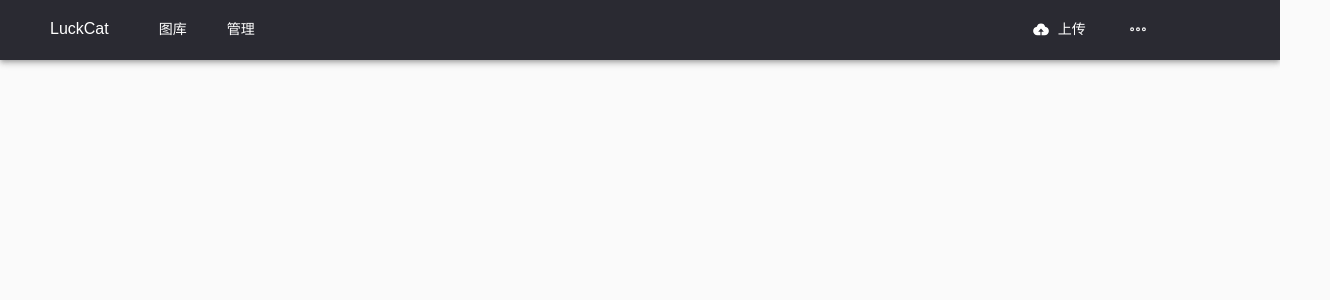
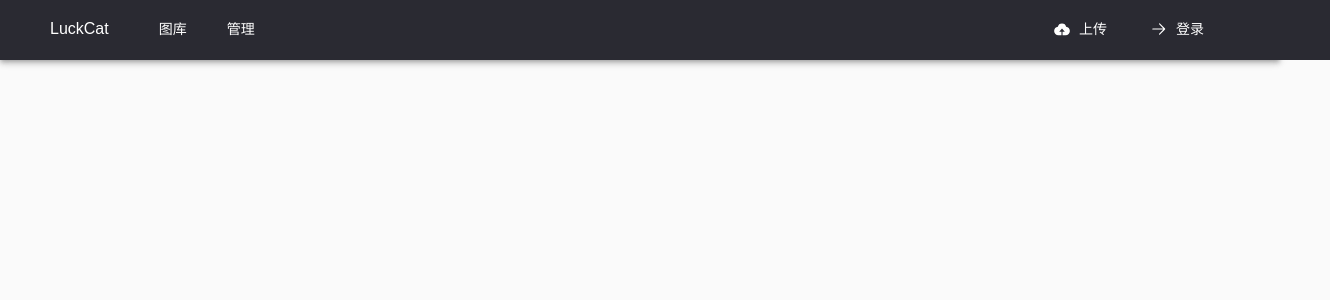
Before and after one commit to oriental1212/LuckCatUi, a Vue app: page /user in a window 1280 px wide. Shown: the top 300 px of the page, 1330 px wide, since content can reach past the window. Built offline with nearby package versions, Linux system fonts and the light colour scheme.

Commit message:
导航栏右边显示省略号问题

```diff
--- a/package.json
+++ b/package.json
@@ -24,9 +24,7 @@
     "eslint": "^8.36.0",
     "eslint-config-prettier": "^8.7.0",
     "eslint-plugin-vue": "^9.9.0",
-    "node-sass": "^8.0.0",
     "prettier": "2.8.4",
-    "sass-loader": "^13.2.1",
     "vite": "^4.1.0",
     "vite-plugin-eslint": "^1.8.1"
   }
--- a/src/layout/user-over-view.vue
+++ b/src/layout/user-over-view.vue
@@ -2,8 +2,10 @@
     <div class="common-layout">
         <el-container style="height: 100%">
             <el-header>
+                <div style="display: flex">
+                    <div style="width: calc(100% - 300px)">
                         <el-menu
-                    :default-active="user-home"
+                            :default-active="user - home"
                             class="el-menu-demo"
                             mode="horizontal"
                             background-color="#2a2a32"
@@ -14,10 +16,31 @@
                             <div class="logo">LuckCat</div>
                             <el-menu-item index="photo-view">图库</el-menu-item>
                             <el-menu-item index="">管理</el-menu-item>
-                    <div style="flex-grow: 0.953;"></div>
-                    <el-menu-item index="user-home"><el-icon><UploadFilled/></el-icon>上传</el-menu-item>
-                    <el-menu-item index="login"><el-icon><Right/></el-icon>登录</el-menu-item>
                         </el-menu>
+                    </div>
+                    <div style="width: 300px; transform: translateX(100px);">
+                        <el-menu
+                            mode="horizontal"
+                            class="el-menu-demo"
+                            background-color="#2a2a32"
+                            text-color="#fff"
+                            @select="select"
+                        >
+                            <el-menu-item index="user-home">
+                                <el-icon>
+                                    <UploadFilled />
+                                </el-icon>
+                                上传
+                            </el-menu-item>
+                            <el-menu-item index="login">
+                                <el-icon>
+                                    <Right />
+                                </el-icon>
+                                登录
+                            </el-menu-item>
+                        </el-menu>
+                    </div>
+                </div>
             </el-header>
             <el-main style="padding: 0px">
                 <!-- 上传模块 -->
@@ -33,13 +56,31 @@
                             multiple
                         >
                             <el-icon class="el-icon--upload">
-                                <upload-filled/>
+                                <upload-filled />
                             </el-icon>
                             <div class="el-upload__text">
-                                <div style="font-size: 30px; color: #ffffff; margin-bottom: 10px;">拖放图片到这里上传</div>
-                                <span style="font-size: 1em; color: #ffffff;">或者 <em><el-icon><ZoomIn /></el-icon>浏览您的计算器</em></span>
-                                <br>
-                                <div style="font-size: .79rem; margin-top: 5px;">JPG JPEG PNG BMP GIF</div>
+                                <div
+                                    style="
+                                        font-size: 30px;
+                                        color: #ffffff;
+                                        margin-bottom: 10px;
+                                    "
+                                >
+                                    拖放图片到这里上传
+                                </div>
+                                <span style="font-size: 1em; color: #ffffff"
+                                    >或者
+                                    <em
+                                        ><el-icon><ZoomIn /></el-icon
+                                        >浏览您的计算器</em
+                                    ></span
+                                >
+                                <br />
+                                <div
+                                    style="font-size: 0.79rem; margin-top: 5px"
+                                >
+                                    JPG JPEG PNG BMP GIF
+                                </div>
                             </div>
                         </el-upload>
                     </div>
@@ -63,17 +104,17 @@ const uplaodclick = () => {
 };
 // 登录函数
 const login = () => {
-    router.push({path: "/login"})
-}
+    router.push({ path: "/login" });
+};
 // 菜单选择回调
 const select = (key) => {
-    if(key == "user-home"){
-        uplaodclick()
+    if (key == "user-home") {
+        uplaodclick();
     }
-    if(key == "login"){
-        login()
+    if (key == "login") {
+        login();
     }
-}
+};
 </script>
 
 <style scoped>
@@ -100,15 +141,16 @@ body,
     background-color: #2a2a32;
     border-style: none;
 }
-.el-header{
-    box-shadow: 0 2px 4px -1px rgba(0,0,0,.2), 0 4px 5px 0 rgba(0,0,0,.14), 0 1px 10px 0 rgba(0,0,0,.12);
+.el-header {
+    box-shadow: 0 2px 4px -1px rgba(0, 0, 0, 0.2),
+        0 4px 5px 0 rgba(0, 0, 0, 0.14), 0 1px 10px 0 rgba(0, 0, 0, 0.12);
     padding: 0px 50px;
     background: #2a2a32;
 }
-.el-menu-demo{
+.el-menu-demo {
     border-bottom: 0px;
 }
-.logo{
+.logo {
     padding-right: 30px;
     color: white;
     text-align: center;
```
Also changed, not shown: 1 other file (tests, documents, lock files or other folders). Lines whose indentation alone changed are shown as unchanged.
